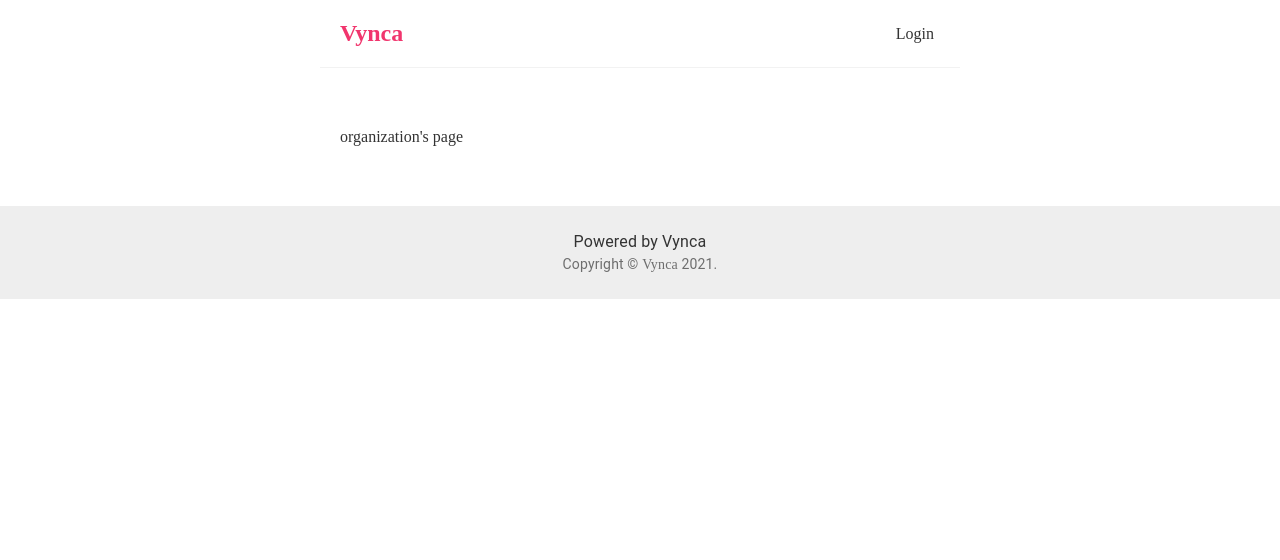
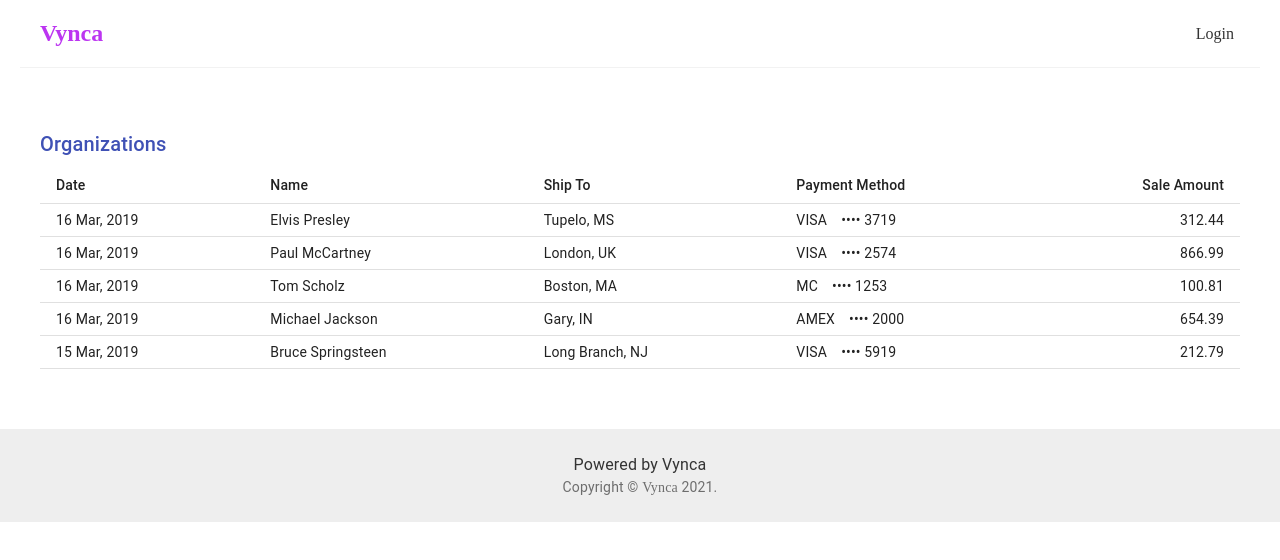
Before and after one commit to chengr4/fake-org-website, a React (Create React App) app: page /organizations in a window 1280 px wide. Shown: the top 560 px of the page. Built offline with nearby package versions, Linux system fonts and the light colour scheme.

Commit message:
finish prototype of all except 6

```diff
--- a/src/App.js
+++ b/src/App.js
@@ -1,4 +1,3 @@
-import logo from "./logo.svg";
 import { BrowserRouter as Router, Route, Switch } from "react-router-dom";
 import Navbar from "./views/Navbar";
 import Home from "./views/Home";
--- a/src/index.css
+++ b/src/index.css
@@ -8,12 +8,13 @@
   padding: 20px;
   display: flex;
   align-items: center;
-  max-width: 600px;
+  max-width: 1200px;
+  min-width: auto;
   margin: 0 auto;
   border-bottom: 1px solid #f2f2f2;
 }
 .navbar h1 {
-  color: #f1356d;
+  color: #bc35f1;
 }
 .navbar .links {
   margin-left: auto;
@@ -27,7 +28,7 @@
   color: #f1356d;
 }
 .content {
-  max-width: 600px;
+  max-width: 1200px;
   margin: 40px auto;
   padding: 20px;
 }
--- a/src/views/ErrorPage.js
+++ b/src/views/ErrorPage.js
@@ -1,13 +1,26 @@
-import { Link } from "react-router-dom"
+import Typography from "@material-ui/core/Typography";
+import { Link } from "react-router-dom";
+import { makeStyles } from '@material-ui/core/styles';
+
+const useStyles = makeStyles((theme) => ({
+  error: {
+    display: 'flex',
+    flexDirection: 'column',
+    minHeight: '100vh',
+  }
+}));
 
 const ErrorPage = () => {
+  const classes = useStyles();
+
   return (
-    <div className="not-found">
-      <h2>Sorry</h2>
-      <p>That page cannot be found</p>
+    <div className={classes.error}>
+      <Typography variant="h2" gutterBottom color="secondary">
+        An error occured
+      </Typography>
       <Link to="/">Back to the homepage...</Link>
     </div>
-   );
-}
+  );
+};
 
 export default ErrorPage;
--- a/src/views/LoginPage.js
+++ b/src/views/LoginPage.js
@@ -1,4 +1,4 @@
-import React from 'react';
+import React, { useState } from 'react';
 import Button from '@material-ui/core/Button';
 import CssBaseline from '@material-ui/core/CssBaseline';
 import TextField from '@material-ui/core/TextField';
@@ -9,22 +9,16 @@ import Grid from '@material-ui/core/Grid';
 import Typography from '@material-ui/core/Typography';
 import { makeStyles } from '@material-ui/core/styles';
 import Container from '@material-ui/core/Container';
+import axios from 'axios';
+import { useHistory } from "react-router-dom";
 
 const useStyles = makeStyles((theme) => ({
   login: {
     display: 'flex',
     flexDirection: 'column',
     minHeight: '100vh',
-  },
-  paper: {
     marginTop: theme.spacing(8),
-    display: 'flex',
-    flexDirection: 'column',
     alignItems: 'center',
-  },
-  avatar: {
-    margin: theme.spacing(1),
-    backgroundColor: theme.palette.secondary.main,
   },
   form: {
     width: '100%', // Fix IE 11 issue.
@@ -38,14 +32,37 @@ const useStyles = makeStyles((theme) => ({
 const LoginPage = () => {
   const classes = useStyles();
 
+  const [email, setEmail] = useState('');
+  const [password, setPassword] = useState('');
+
+  const history = useHistory();
+
+  const validateSubmit = (e) => {
+    // prevent the page from being refesh
+    e.preventDefault();
+
+    const loginData = {email, password};
+
+    axios.post('http://localhost:3001/api/login-user', loginData, {
+      headers: { "Content-Type": "application/json" }
+    })
+    .then( (response) => {
+      console.log(response);
+      history.push('/organizations');
+    })
+    .catch(function (error) {
+      console.log(error);
+      history.push('/error');
+    });
+  }
+
   return (
     <Container component="main" maxWidth="xs" className={classes.login}>
       <CssBaseline />
-      <div className={classes.paper}>
         <Typography component="h1" variant="h5">
           Log into your account
         </Typography>
-        <form className={classes.form} noValidate>
+        <form className={classes.form} noValidate onSubmit={validateSubmit}>
           <TextField
             variant="outlined"
             margin="normal"
@@ -56,6 +73,8 @@ const LoginPage = () => {
             name="email"
             autoComplete="email"
             autoFocus
+            value={email}
+            onChange={ e => setEmail(e.target.value)}
           />
           <TextField
             variant="outlined"
@@ -67,6 +86,8 @@ const LoginPage = () => {
             type="password"
             id="password"
             autoComplete="current-password"
+            value={password}
+            onChange={ e => setPassword(e.target.value)}
           />
           <FormControlLabel
             control={<Checkbox value="remember" color="primary" />}
@@ -94,7 +115,6 @@ const LoginPage = () => {
             </Grid>
           </Grid>
         </form>
-      </div>
     </Container>
   );
 };
--- a/src/views/OrganizationsPage.js
+++ b/src/views/OrganizationsPage.js
@@ -1,7 +1,105 @@
-const OrganizationsPage = () => {
-  return (
-    <p>organization's page</p>
-   );
+import React, { useState } from "react";
+import { Link, useHistory } from "react-router-dom";
+import { makeStyles } from "@material-ui/core/styles";
+import Table from "@material-ui/core/Table";
+import TableBody from "@material-ui/core/TableBody";
+import TableCell from "@material-ui/core/TableCell";
+import TableHead from "@material-ui/core/TableHead";
+import TableRow from "@material-ui/core/TableRow";
+import Typography from "@material-ui/core/Typography";
+
+// Generate Order Data
+function createData(id, date, name, shipTo, paymentMethod, amount) {
+  return { id, date, name, shipTo, paymentMethod, amount };
 }
 
+const rows = [
+  createData(
+    0,
+    "16 Mar, 2019",
+    "Elvis Presley",
+    "Tupelo, MS",
+    "VISA ⠀•••• 3719",
+    312.44
+  ),
+  createData(
+    1,
+    "16 Mar, 2019",
+    "Paul McCartney",
+    "London, UK",
+    "VISA ⠀•••• 2574",
+    866.99
+  ),
+  createData(
+    2,
+    "16 Mar, 2019",
+    "Tom Scholz",
+    "Boston, MA",
+    "MC ⠀•••• 1253",
+    100.81
+  ),
+  createData(
+    3,
+    "16 Mar, 2019",
+    "Michael Jackson",
+    "Gary, IN",
+    "AMEX ⠀•••• 2000",
+    654.39
+  ),
+  createData(
+    4,
+    "15 Mar, 2019",
+    "Bruce Springsteen",
+    "Long Branch, NJ",
+    "VISA ⠀•••• 5919",
+    212.79
+  ),
+];
+
+function preventDefault(event) {
+  event.preventDefault();
+}
+
+const useStyles = makeStyles((theme) => ({
+  seeMore: {
+    marginTop: theme.spacing(3),
+  },
+}));
+
+const OrganizationsPage = () => {
+  const classes = useStyles();
+
+  const [isPending, setIsPending] = useState(false);
+
+  return (
+    <React.Fragment>
+      <Typography component="h2" variant="h6" color="primary" gutterBottom>
+        Organizations
+      </Typography>
+      <Table size="small">
+        <TableHead>
+          <TableRow>
+            <TableCell>Date</TableCell>
+            <TableCell>Name</TableCell>
+            <TableCell>Ship To</TableCell>
+            <TableCell>Payment Method</TableCell>
+            <TableCell align="right">Sale Amount</TableCell>
+          </TableRow>
+        </TableHead>
+        <TableBody>
+          {rows.map((row) => (
+            <TableRow key={row.id}>
+              <TableCell>{row.date}</TableCell>
+              <TableCell>{row.name}</TableCell>
+              <TableCell>{row.shipTo}</TableCell>
+              <TableCell>{row.paymentMethod}</TableCell>
+              <TableCell align="right">{row.amount}</TableCell>
+            </TableRow>
+          ))}
+        </TableBody>
+      </Table>
+    </React.Fragment>
+  );
+};
+
 export default OrganizationsPage;
--- a/src/views/RegistrationPage.js
+++ b/src/views/RegistrationPage.js
@@ -1,15 +1,46 @@
-import React from "react";
+import React, { useState } from "react";
 import Grid from "@material-ui/core/Grid";
 import Typography from "@material-ui/core/Typography";
 import { Container, FormLabel } from "@material-ui/core";
 import TextField from "@material-ui/core/TextField";
-import Button from '@material-ui/core/Button';
-import Card from '@material-ui/core/Card';
+import Button from "@material-ui/core/Button";
+import { Link, useHistory } from "react-router-dom";
+import axios from 'axios';
 
 const RegistrationPage = () => {
+  const [name, setName] = useState('');
+  const [address, setAddress] = useState({
+    street: '',
+    apt: '',
+    city: '',
+    state: '',
+    zipcode: ''
+  });
+  const history = useHistory();
+
+  const handleSubmit = (e) => {
+    // prevent the page from being refesh
+    e.preventDefault();
+
+    const organizationData = {name, address};
+    console.log(organizationData);
+
+    axios.post('http://localhost:3001/api/organizations', organizationData, {
+      headers: { "Content-Type": "application/json" }
+    })
+    .then( (response) => {
+      console.log(response);
+      history.push('/login');
+    })
+    .catch(function (error) {
+      console.log(error);
+      history.push('/error');
+    });
+  };
+
   return (
     <Container>
-    <form>
+      <form onSubmit={handleSubmit}>
         <Typography variant="h6" gutterBottom>
           CREATE ORGANIZATION
         </Typography>
@@ -23,6 +54,8 @@ const RegistrationPage = () => {
               name="organizationName"
               label="Organization name"
               fullWidth
+              value={name}
+              onChange={ e => setName(e.target.value)}
             />
           </Grid>
           <Grid item xs={12}>
@@ -46,7 +79,7 @@ const RegistrationPage = () => {
             />
           </Grid>
           <Grid item xs={12} sm={6}>
-          <Button variant="contained" color="purple" fullWidth>
+            <Button variant="contained" fullWidth>
               ADD MORE MSH.4 VALUE
             </Button>
           </Grid>
@@ -89,6 +122,12 @@ const RegistrationPage = () => {
               name="street"
               label="Street"
               fullWidth
+              value={address.street}
+              onChange={(e)=> {
+                setAddress(prevAddress => {
+                  return {...prevAddress, street: e.target.value};
+                });
+              }}
             />
           </Grid>
           <Grid item xs={12}>
@@ -100,6 +139,12 @@ const RegistrationPage = () => {
               label="Apt / Suite"
               fullWidth
               autoComplete="shipping address-line2"
+              value={address.apt}
+              onChange={(e)=> {
+                setAddress(prevAddress => {
+                  return {...prevAddress, apt: e.target.value};
+                });
+              }}
             />
           </Grid>
           <Grid item xs={12}>
@@ -111,6 +156,12 @@ const RegistrationPage = () => {
               label="City"
               fullWidth
               autoComplete="shipping address-level2"
+              value={address.city}
+              onChange={(e)=> {
+                setAddress(prevAddress => {
+                  return {...prevAddress, city: e.target.value};
+                });
+              }}
             />
           </Grid>
           <Grid item xs={12} sm={6}>
@@ -121,6 +172,12 @@ const RegistrationPage = () => {
               name="state"
               label="State"
               fullWidth
+              value={address.state}
+              onChange={(e)=> {
+                setAddress(prevAddress => {
+                  return {...prevAddress, state: e.target.value};
+                });
+              }}
             />
           </Grid>
           <Grid item xs={12} sm={6}>
@@ -131,23 +188,26 @@ const RegistrationPage = () => {
               name="zip"
               label="Zipcode"
               fullWidth
+              value={address.zipcode}
+              onChange={(e)=> {
+                setAddress(prevAddress => {
+                  return {...prevAddress, zipcode: e.target.value};
+                });
+              }}
             />
           </Grid>
         </Grid>
-    </form>
         <Button
-    type="submit"
+        component={Link}
+        to="/organizations"
         variant="contained"
       >
         cancel
       </Button>
-  <Button
-    type="submit"
-    variant="contained"
-    color="primary"
-  >
+      <Button type="submit" variant="contained" color="primary">
         create
       </Button>
+      </form>
     </Container>
   );
 };
```
Also changed, not shown: 1 other file (tests, documents, lock files or other folders). Lines whose indentation alone changed are shown as unchanged.
